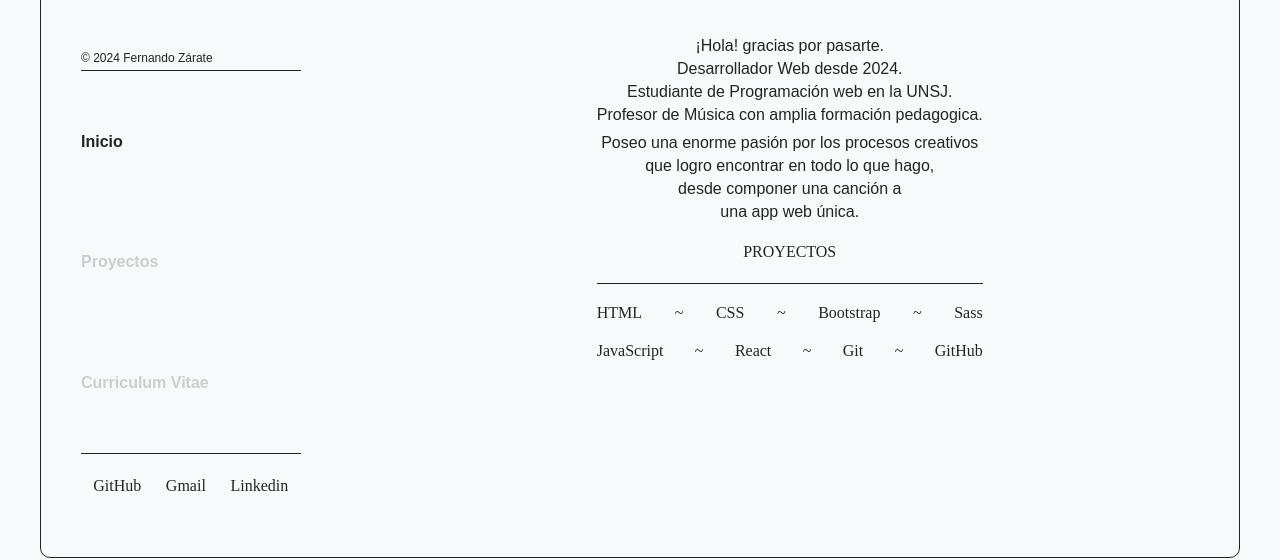
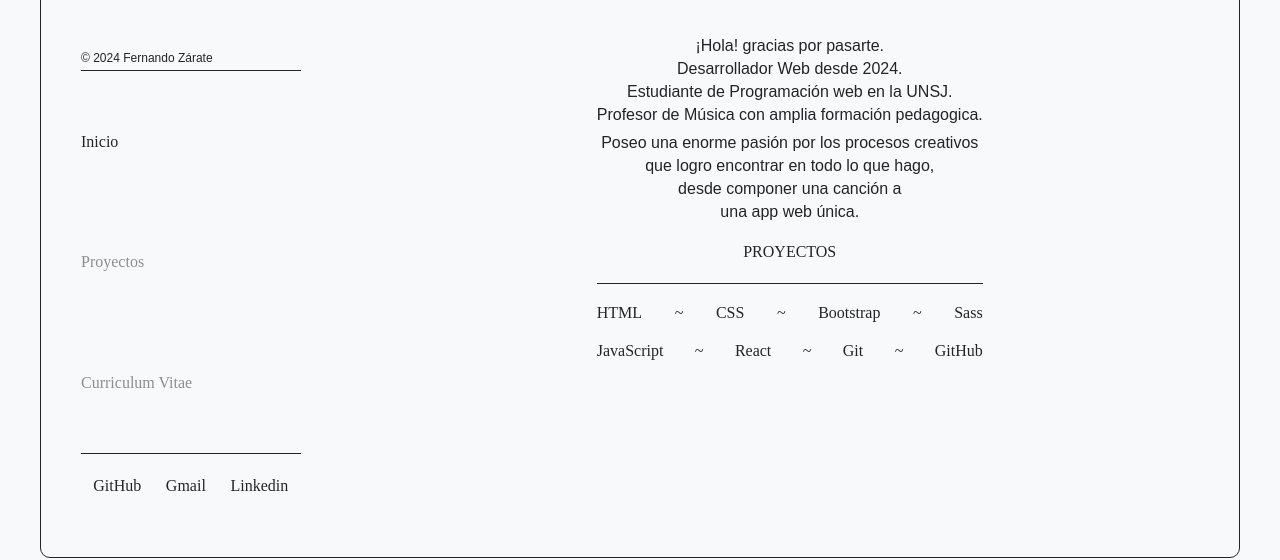
Before and after one commit to fernandozarate07/MyRepository, a React (Vite) app: page / in a window 1280 px wide. Shown: the part 202-762 px from the top of the page. Built offline with nearby package versions, Linux system fonts and the light colour scheme; a web font is replaced by a local one.

Commit message:
Refactor NavBar component

```diff
--- a/src/modules/NavBar/NavBar.jsx
+++ b/src/modules/NavBar/NavBar.jsx
@@ -6,27 +6,22 @@ const NavBar = () => {
   const { sectionState, setSectionState } = useContext(AppContext);
 
   return (
-    <ul className={styles.navBar__ul}>
+    <ul className={styles.navBar}>
       <li
-        className={`${styles.navBar__home} ${styles.li} ${sectionState === "home" && styles.active}
-`}
+        className={`${styles.li} ${sectionState === "home" && styles.active}`}
         onClick={() => setSectionState("home")}>
-        {/* <i className="fa-solid fa-house"></i> */}
-        <span>Inicio</span>
+        Inicio
       </li>
       <li
-        className={`${styles.navBar__projects} ${styles.li} ${sectionState === "projects" && styles.active}
-`}
+        className={`${styles.li} ${sectionState === "projects" && styles.active}`}
         onClick={() => setSectionState("projects")}>
         {/* <i className="fa-solid fa-list"></i> */}
-        <span>Proyectos</span>
+        Proyectos
       </li>
       <li
-        className={`${styles.navBar__resume} ${styles.li} ${sectionState === "resume" && styles.active}
-`}
+        className={`${styles.li} ${sectionState === "resume" && styles.active}`}
         onClick={() => setSectionState("resume")}>
-        {/* <i className="fa-solid fa-file"></i> */}
-        <span>Curriculum Vitae</span>
+        Curriculum Vitae
       </li>
     </ul>
   );
--- a/src/modules/NavBar/NavBar.module.css
+++ b/src/modules/NavBar/NavBar.module.css
@@ -1,17 +1,14 @@
-.navBar__ul {
+.navBar {
   height: 100%;
   width: 100%;
-
-  padding: 0;
-  margin: 0;
 
   display: flex;
   flex-direction: column;
   justify-content: space-evenly;
-  align-items: center;
 
   list-style-type: none;
   border-top: 1px solid var(--black-color);
+  font-family: "font-one-regular";
 }
 .li {
   width: 100%;
@@ -21,20 +18,10 @@
   flex-direction: column;
   justify-content: center;
   align-items: flex-start;
-  gap: 10px;
 
   cursor: pointer;
-
-  opacity: 0.2;
+  opacity: 0.5;
 }
 .active {
   opacity: 1;
-  color: var(--black-color);
 }
-.li i {
-  font-size: 1rem;
-}
-.li span {
-  font-weight: 900;
-  font-size: 1rem;
-}
```
